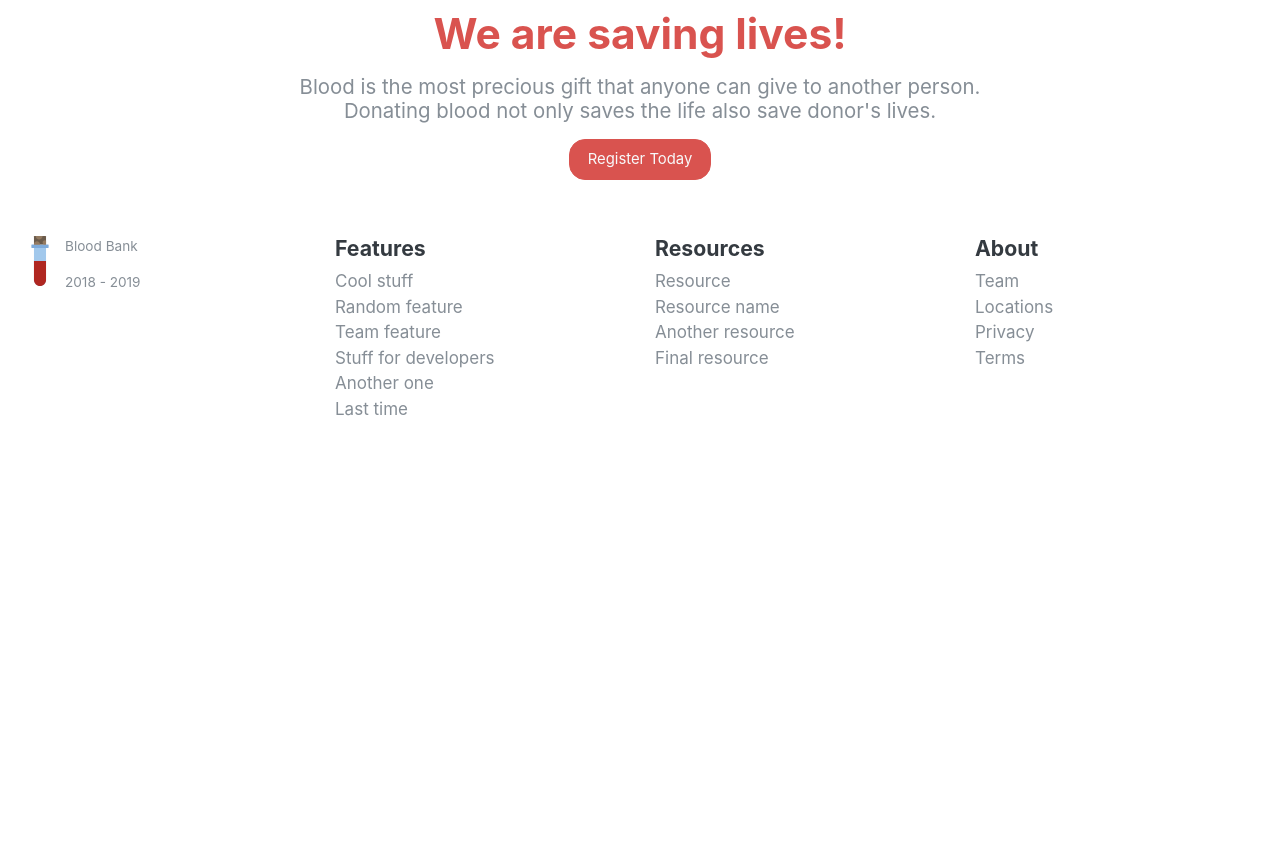
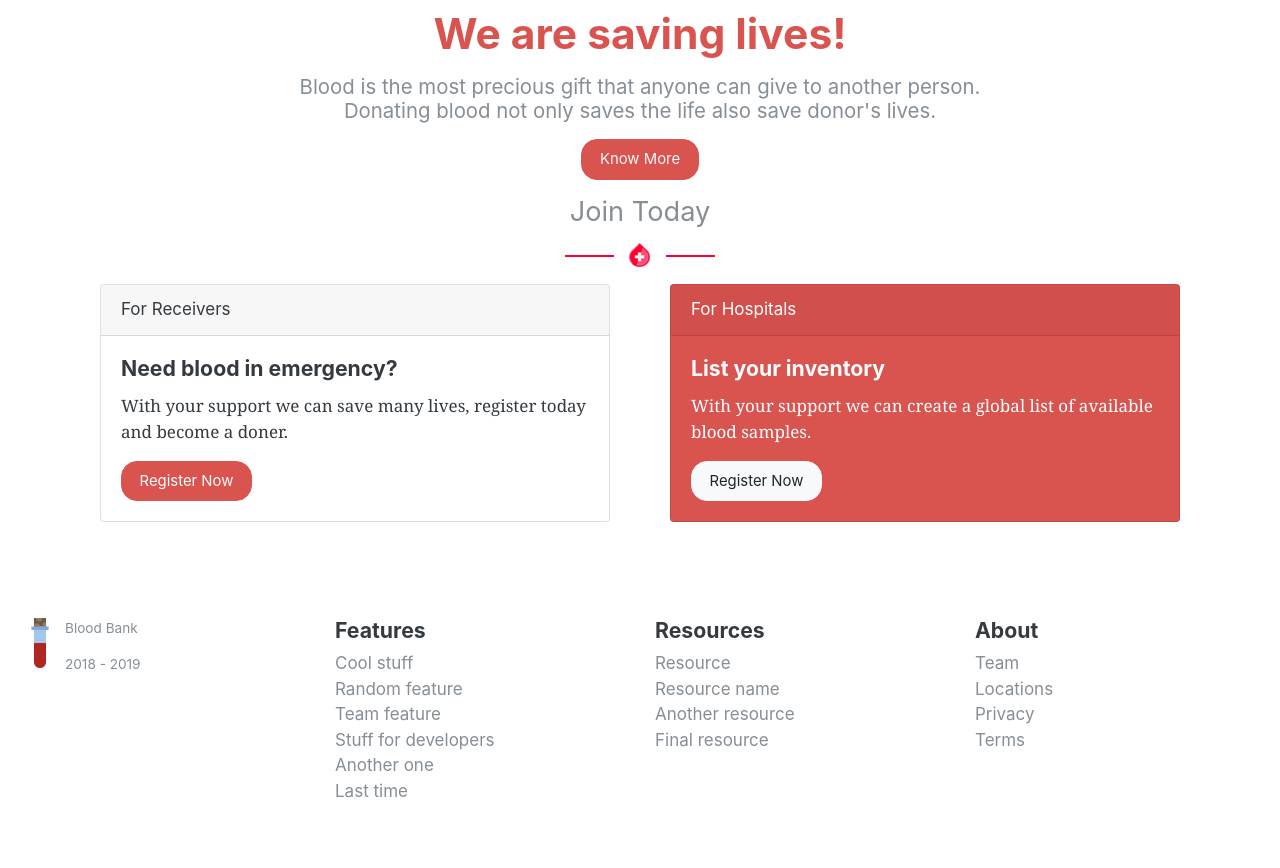
Before and after one commit to kshitijbhatt/bloodbank, a CodeIgniter app: page /bloodbank/ in a window 1280 px wide. Shown: the part 62-930 px from the top of the page. Before the commit the page ends 478 px from the top, so only its background shows below. Run offline with CodeIgniter, Linux system fonts and the light colour scheme; some libraries are stand-ins or nearby versions.

```diff
--- a/application/config/config.php
+++ b/application/config/config.php
@@ -380,10 +380,10 @@ $config['encryption_key'] = '';
 $config['sess_driver'] = 'files';
 $config['sess_cookie_name'] = 'ci_session';
 $config['sess_expiration'] = 7200;
-$config['sess_save_path'] = NULL;
-$config['sess_match_ip'] = FALSE;
+$config['sess_save_path'] = 'bb_sessions';
+$config['sess_match_ip'] = TRUE;
 $config['sess_time_to_update'] = 300;
-$config['sess_regenerate_destroy'] = FALSE;
+$config['sess_regenerate_destroy'] = TRUE;
 
 /*
 |--------------------------------------------------------------------------
--- a/application/controllers/User.php
+++ b/application/controllers/User.php
@@ -15,7 +15,7 @@ public function __construct(){
 	public function index()
 	{
 		$this->load->view('templates/header');
-		$this->load->view('pages/registration');
+		$this->load->view('templates/login');
 		$this->load->view('templates/footer');
 
 	}
@@ -42,7 +42,8 @@ public function __construct(){
 			$this->session->set_flashdata('success_msg', '<div class="alert alert-dismissible alert-success">
 			<button type="button" class="close" data-dismiss="alert">&times;</button>
 			<strong>Well done!</strong> You successfully registered </div>');
-			redirect('user/login_view');
+			$_SESSION;
+			redirect(base_url());
 
 		}
 		else{
--- a/application/views/pages/home.php
+++ b/application/views/pages/home.php
@@ -11,10 +11,21 @@
 							Donating blood not only saves the life also save donor's lives.
 						</small>
 					</h4>
-				<a class="btn btn-danger text-light my-2" href="<?php echo base_url() ?>user">Register Today</a>
+					<a class="btn btn-danger text-light my-2" href="<?php echo base_url() ?>">Know More</a>
 				</div>
 			</div>
 	</div>
+	<div class="container">
+
+		<div class="row">
+			<div class="col-12 text-center">
+				<h2 class="my-2">
+					<small class="text-muted section-heading">Join	 Today</small>
+				</h2>
+			</div>
+		</div>
+	</div>
+	<?php require_once(FCPATH.'/application/views/templates/registration.php'); ?>
 </div>
 
 
--- a/application/views/pages/registration.php
+++ b/application/views/templates/registration.php
@@ -1,6 +1,6 @@
 <div class="container py-5">
 
-	<div class="row">
+	<div class="row card-deck">
 		<div class="col-sm-6">
 			<div class="card">
 				<div class="card-header">
@@ -85,7 +85,7 @@
 			<div class="form-row">
 			<div class="form-group col-md-6">
 			<label for="inputPhoneNumber">Phone Number</label>
-			<input type="number" class="form-control" id="inputPhoneNumber" placeholder="" name="phoneNumber" required>
+			<input type="text" class="form-control" id="inputPhoneNumber" placeholder="" name="phoneNumber" required>
 			<div class="invalid-feedback">
           		Please enter correct phone number
         	</div>
@@ -146,7 +146,7 @@
                     echo $error_msg;
                   }
             ?>
-			<form class="needs-validation m-0" novalidate role="form" method="post" action="<?php echo base_url('user/register_hospital_user'); ?>">
+			<form class="needs-validation m-0" novalidate role="form" method="post" action="<?php echo base_url('user/register_user'); ?>">
 
 			<fieldset>
 			<div class="col-12"><?php echo @$error;?></div>
@@ -176,7 +176,7 @@
 			<div class="form-row">
 			<div class="form-group col-md-6">
 			<label for="inputPhoneNumber">Phone Number</label>
-			<input type="number" class="form-control" id="inputPhoneNumber" placeholder="" name="phoneNumber" required>
+			<input type="text" class="form-control" id="inputPhoneNumber" placeholder="" name="phoneNumber" required>
 			<div class="invalid-feedback">
           		Please enter correct phone number
         	</div>
@@ -195,7 +195,7 @@
 			</select>
 			</div>
 			<div class="form-group col-12 col-md">
-			<input type="hidden" class="form-control" id="inputHiddenBloodType" placeholder="" name="userLocation" value="Online" required>
+			<input type="hidden" class="form-control" id="inputHiddenBloodType" placeholder="" name="bloodType" value="N/A" required>
 			<input type="hidden" class="form-control" id="inputHiddenType" placeholder="" name="userType" value="Receiver" required>
 			<div class="invalid-feedback">
           		Internal Server Error! Please try again.
--- a/css/style.css
+++ b/css/style.css
@@ -8,3 +8,16 @@
 	box-shadow:         inset 0 0 10vh 8vw #fff;
 	height: 75%;
 }
+
+.section-heading:after{
+	background-image: url(../img/separator.png);
+    background-position: center center;
+    background-repeat: no-repeat;
+    content: "";
+    height: 24px;
+    left: 50%;
+    margin-left: -75px;
+    position: absolute;
+    top: 55px;
+    width: 150px;
+}
```
Also changed, not shown: application/views/templates/login.php (renamed from application/views/pages/login.php), 2 other files. Lines whose indentation alone changed are shown as unchanged.
